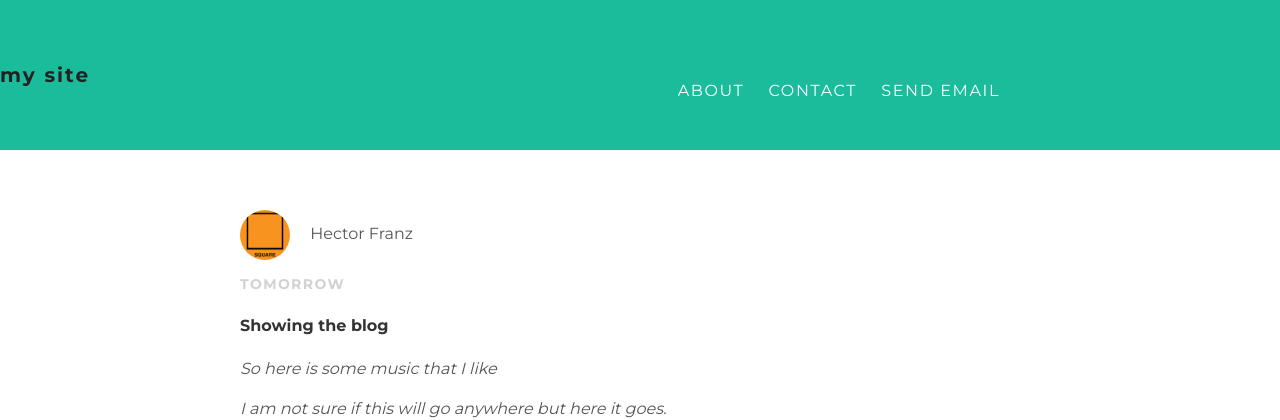
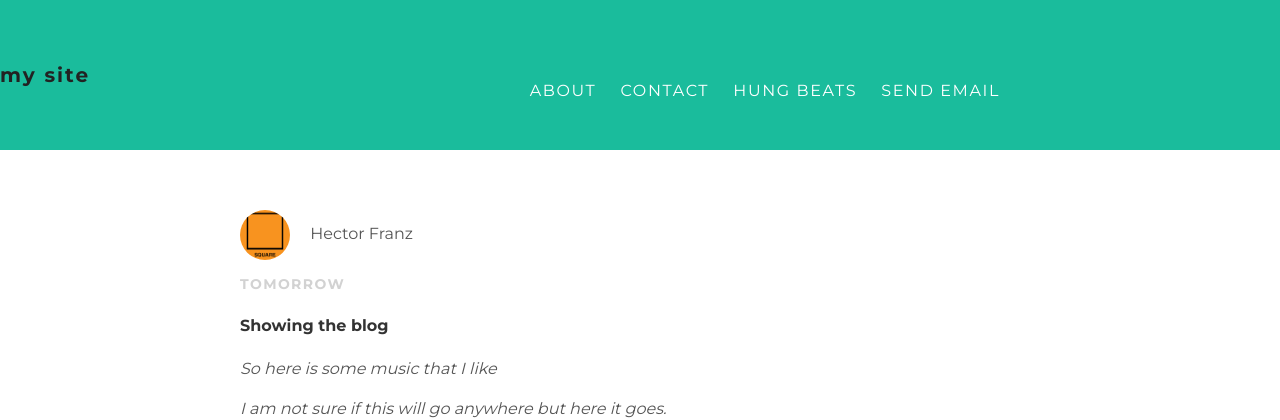
Before and after one commit to rfrancalangia/rfrancalangia.github.io, a plain HTML site: page index.html in a window 1280 px wide. Shown: the top 420 px of the page. Drawn offline with Linux system fonts and the light colour scheme.

Commit message:
connect home

```diff
--- a/index.html
+++ b/index.html
@@ -11,6 +11,7 @@
         <ul id="header-nav">
           <li><a href="about.html">About</a></li>
           <li><a href="contact.html">Contact</a></li>
+          <li><a href="hungBeats/index.html">Hung Beats</a></li>
           <li><a href="mailto:rcfran17@g.holycross.edu">Send Email</a></li>
         </ul>
     </div>
```
